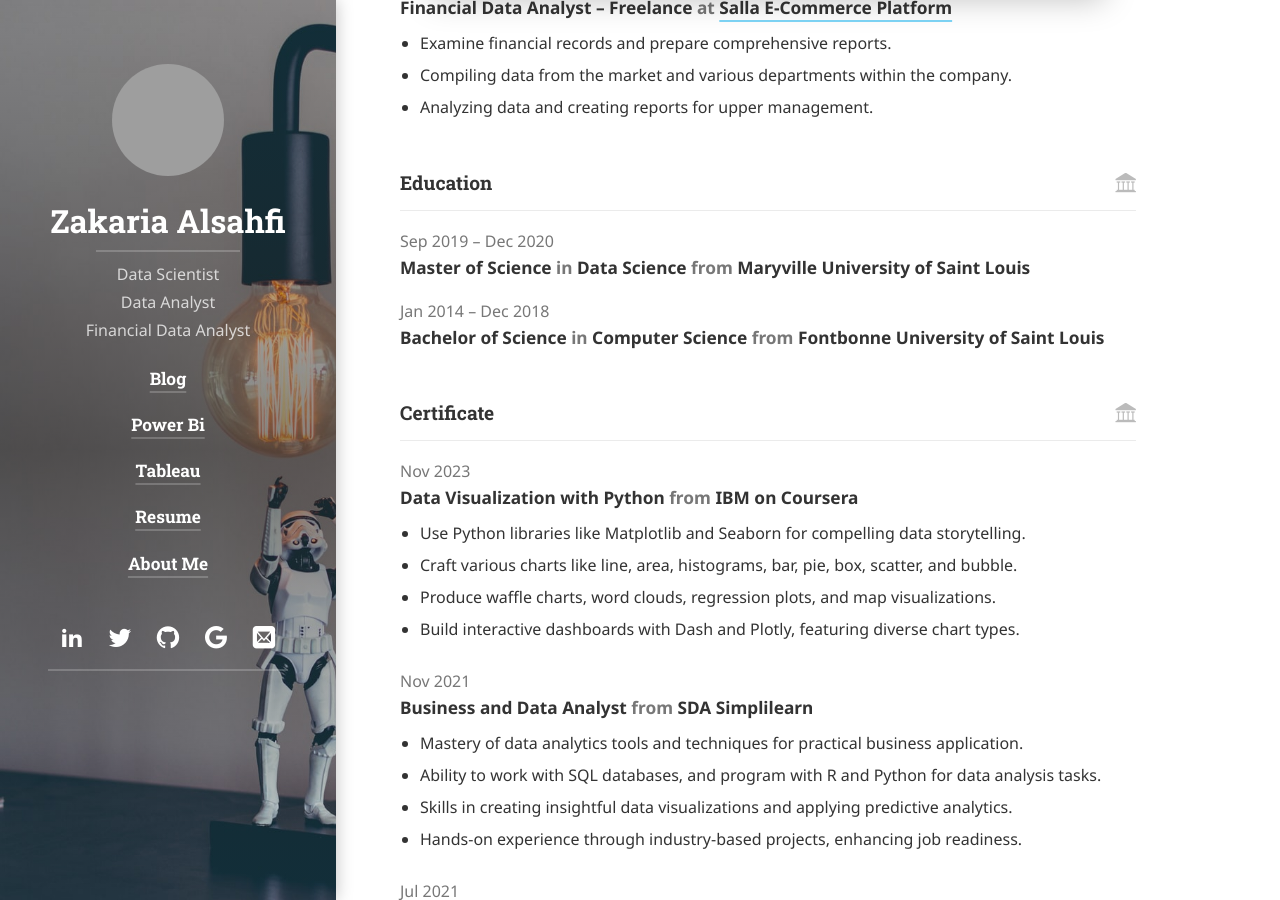
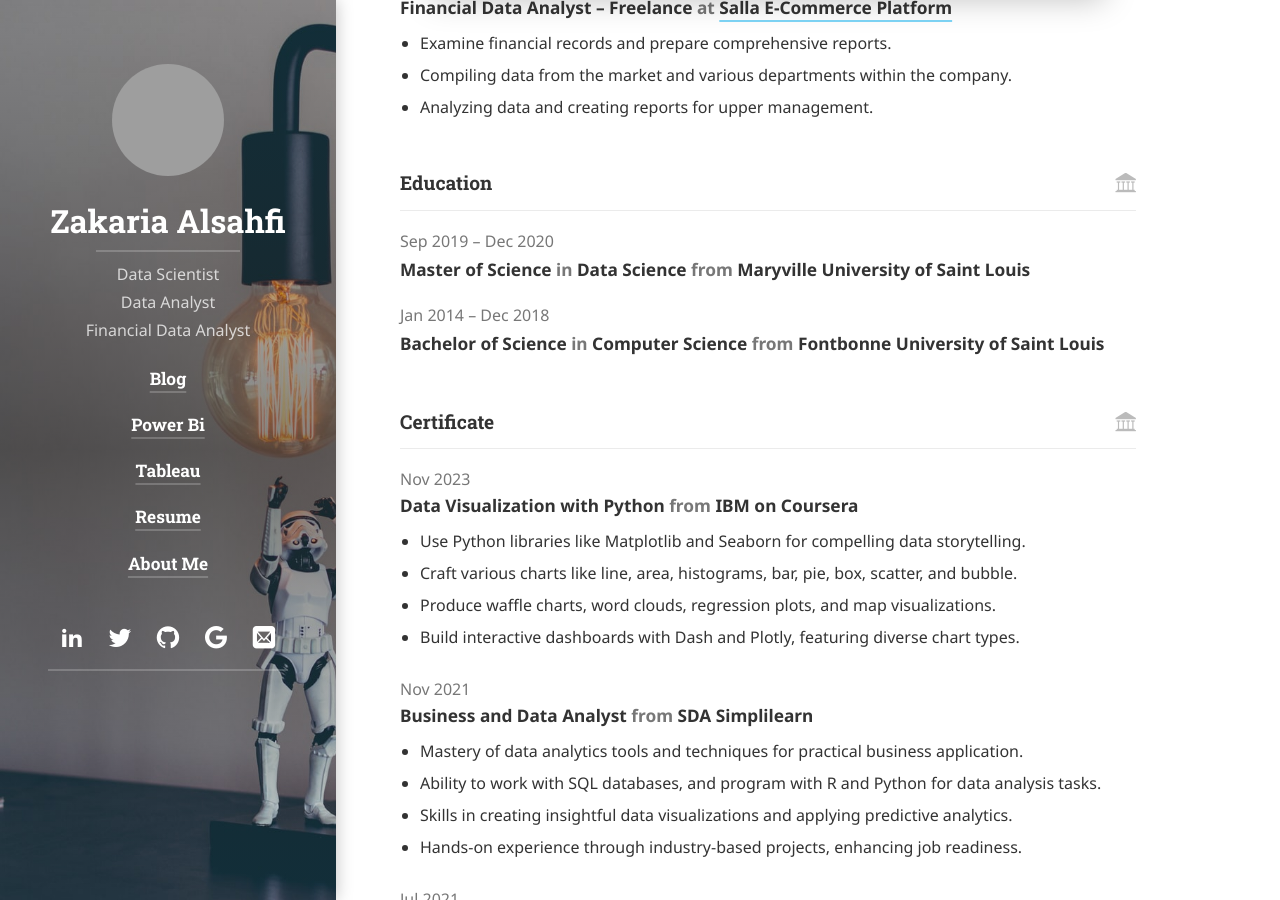
Before and after one commit to alsahfiza/alsahfiza.github.io, a Jekyll site: the page built from resume.md, in a window 1280 px wide and 900 px high, scrolled down 1061 px. Built offline with Jekyll 4.4.1, drawn with Linux system fonts in a browser that asks for light colours; cached includes are drawn as plain includes; nearby versions of some CDN libraries; some web fonts are replaced; library files that are not in the unit come from our copies; grey boxes are pictures that could not be loaded.

Commit message:
Update education.html

```diff
--- a/_includes/pro/resume/education.html
+++ b/_includes/pro/resume/education.html
@@ -13,19 +13,17 @@
           {% include components/from-to.html from=edu.startDate to=edu.endDate format=from_to_format %}
         </p>
       {% endif %}
-      <h3 class="h4 faded" {% if edu.endDate.size > 0 %}property="alumniOf" typeof="EducationalOrganization"{% endif %}>
+      <h4 class="h4 faded" {% if edu.endDate.size > 0 %}property="alumniOf" typeof="EducationalOrganization"{% endif %}>
         {% capture study_type %}<span class="bc">{{ edu.studyType }}</span>{% endcapture %}
         {% capture area %}<span class="bc">{{ edu.area }}</span>{% endcapture %}
         {% capture institution %}<span class="bc" {% if edu.endDate.size > 0 %}property="name"{% endif %}>{{ edu.institution }}</span>{% endcapture %}
-        {% capture gpa %}<span class="bc">{{ edu.gpa }}</span>{% endcapture %}
         {{ strings.resume.education_title
-          | default:"<!--study_type--> in <!--area--> from <!--institution-->     <!--gpa-->"
+          | default:"<!--study_type--> in <!--area--> from <!--institution-->"
           | replace:"<!--study_type-->", study_type
           | replace:"<!--area-->", area
           | replace:"<!--institution-->", institution
-          | replace:"<!--gpa-->", gpa
         }}
-      </h3>
+      </h4>
     </header>
 
     {% if edu.highlights.size > 0 %}
```
